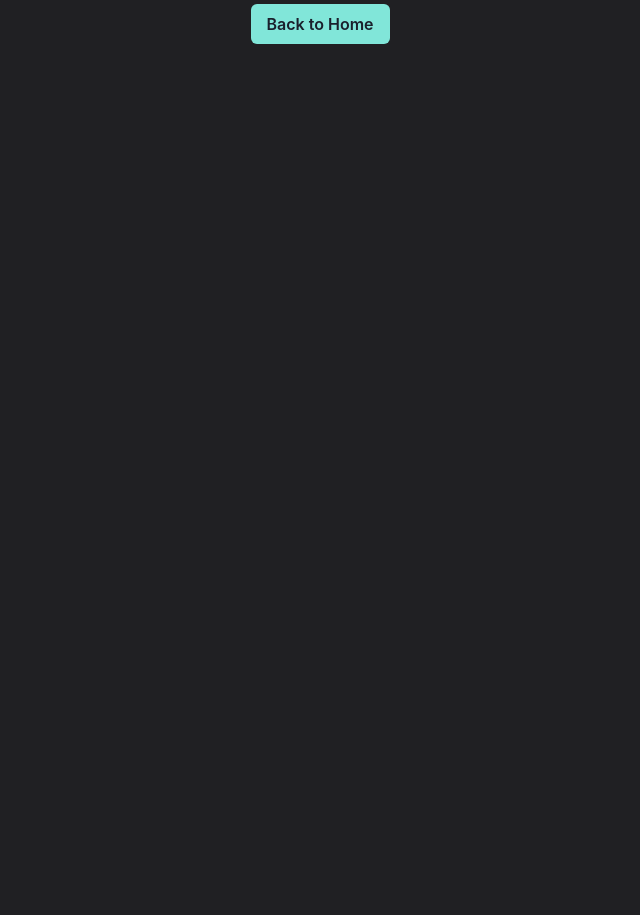
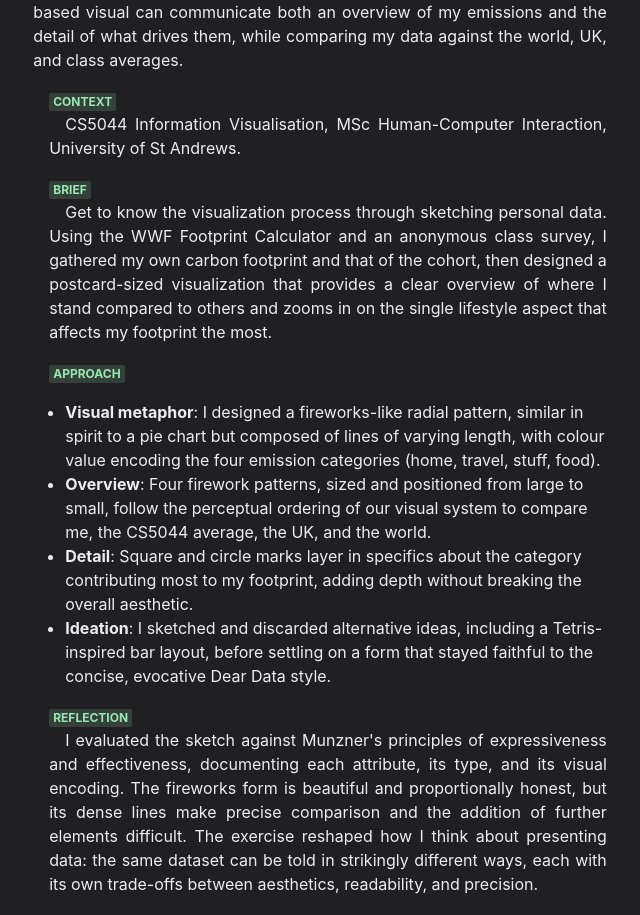
Before and after one commit to zhufangu/zhufangu.github.io, a Next.js app: page /projects/carbonviz in a window 1280 px wide. Before the commit this address had no page. Shown: the part 168-1083 px from the top of the page, without its empty margins (320-960 px from the left). Before the commit the page ends 800 px from the top, so only its background shows below. Built offline with nearby package versions, Linux system fonts and the light colour scheme.

Commit message:
Add CarbonViz project; create project page and update projects list

```diff
--- /dev/null
+++ b/pages/projects/carbonviz.js
@@ -0,0 +1,112 @@
+import {
+  Container,
+  Badge,
+  Link,
+  List,
+  ListItem,
+  UnorderedList
+} from '@chakra-ui/react'
+import { ExternalLinkIcon } from '@chakra-ui/icons'
+import { Title, ProjectImage, Meta } from '../../components/projects'
+import P from '../../components/paragraph'
+import Layout from '../../components/layouts/article'
+
+const Project = () => {
+  return (
+    <Layout title="A Year of Carbon Emissions">
+      <Container>
+        <Title>
+          A Year of Carbon Emissions <Badge>2020</Badge>
+        </Title>
+        <P>
+          A hand-drawn, &quot;Dear Data&quot;-inspired visualization that turns a
+          year of my personal carbon footprint into a postcard. Rather than
+          reaching for a standard bar or pie chart, the project explores how an
+          evocative, sketch-based visual can communicate both an overview of my
+          emissions and the detail of what drives them, while comparing my data
+          against the world, UK, and class averages.
+        </P>
+
+        <List ml={4} my={4}>
+          <ListItem>
+            <Meta>Context</Meta>
+            <P>
+              CS5044 Information Visualisation, MSc Human-Computer Interaction,
+              University of St Andrews.
+            </P>
+          </ListItem>
+
+          <ListItem my={4}>
+            <Meta>Brief</Meta>
+            <P>
+              Get to know the visualization process through sketching personal
+              data. Using the WWF Footprint Calculator and an anonymous class
+              survey, I gathered my own carbon footprint and that of the cohort,
+              then designed a postcard-sized visualization that provides a clear
+              overview of where I stand compared to others and zooms in on the
+              single lifestyle aspect that affects my footprint the most.
+            </P>
+          </ListItem>
+
+          <ListItem my={4}>
+            <Meta>Approach</Meta>
+            <UnorderedList my={4}>
+              <ListItem>
+                <strong>Visual metaphor</strong>: I designed a fireworks-like
+                radial pattern, similar in spirit to a pie chart but composed of
+                lines of varying length, with colour value encoding the four
+                emission categories (home, travel, stuff, food).
+              </ListItem>
+              <ListItem>
+                <strong>Overview</strong>: Four firework patterns, sized and
+                positioned from large to small, follow the perceptual ordering
+                of our visual system to compare me, the CS5044 average, the UK,
+                and the world.
+              </ListItem>
+              <ListItem>
+                <strong>Detail</strong>: Square and circle marks layer in
+                specifics about the category contributing most to my footprint,
+                adding depth without breaking the overall aesthetic.
+              </ListItem>
+              <ListItem>
+                <strong>Ideation</strong>: I sketched and discarded alternative
+                ideas, including a Tetris-inspired bar layout, before settling on
+                a form that stayed faithful to the concise, evocative Dear Data
+                style.
+              </ListItem>
+            </UnorderedList>
+          </ListItem>
+
+          <ListItem my={4}>
+            <Meta>Reflection</Meta>
+            <P>
+              I evaluated the sketch against Munzner&apos;s principles of
+              expressiveness and effectiveness, documenting each attribute, its
+              type, and its visual encoding. The fireworks form is beautiful and
+              proportionally honest, but its dense lines make precise comparison
+              and the addition of further elements difficult. The exercise
+              reshaped how I think about presenting data: the same dataset can be
+              told in strikingly different ways, each with its own trade-offs
+              between aesthetics, readability, and precision.
+            </P>
+          </ListItem>
+
+          <ListItem my={4}>
+            <Meta>Reference</Meta>
+            <Link href="http://www.dear-data.com/">
+              Dear Data &mdash; Giorgia Lupi &amp; Stefanie Posavec
+              <ExternalLinkIcon mx="2px" />
+            </Link>
+          </ListItem>
+        </List>
+
+        <ProjectImage
+          src="/images/projects/carbonviz/carbonviz_02.png"
+          alt="Carbon footprint postcard — full sketch"
+        />
+      </Container>
+    </Layout>
+  )
+}
+
+export default Project
```
Also changed, not shown: pages/projects.js (+14 -0 lines), .claude/settings.json (added), public/images/projects/carbonviz/carbonviz_02.png (added), public/images/projects/carbonviz/carbonviz_banner.png (added).
